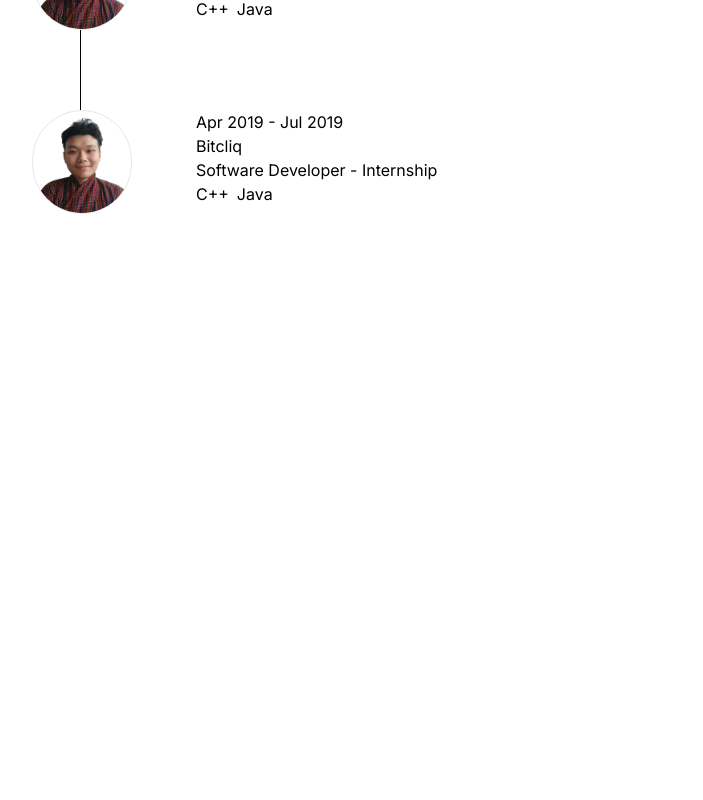
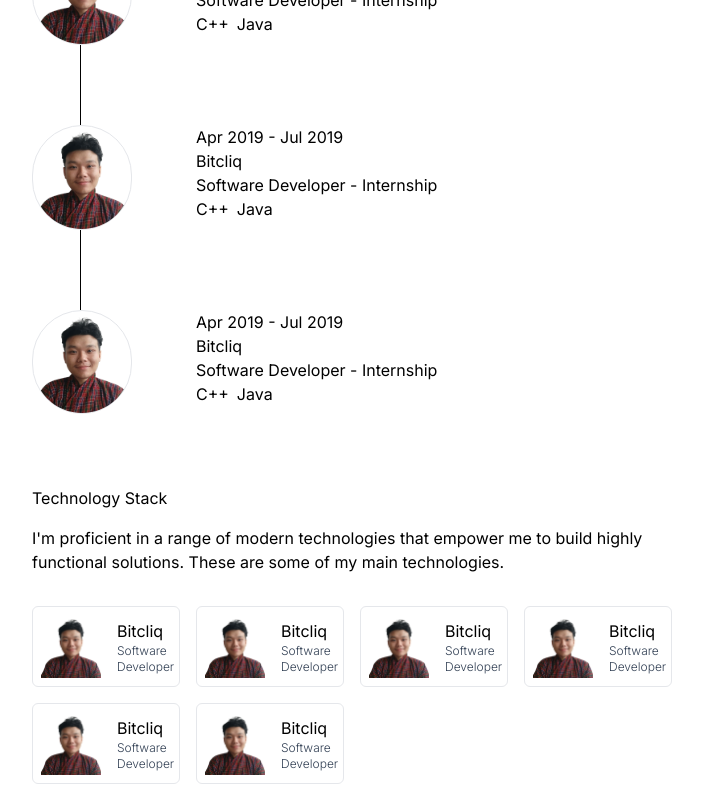
Before and after one commit to JigmeTenzinChogyel/portfolio, a Next.js app: page / in a window 1280 px wide. Shown: the part 996-1796 px from the top of the page, without its empty margins (288-991 px from the left). Before the commit the page ends 1226 px from the top, so only its background shows below. Built offline with nearby package versions, Linux system fonts and the light colour scheme.

Commit message:
feat: tech stack

```diff
--- a/src/app/page.tsx
+++ b/src/app/page.tsx
@@ -1,11 +1,15 @@
 import { Experience } from "@/components/experience";
 import { Landing } from "@/components/landing";
+import { Projects } from "@/components/projects";
+import { TechStack } from "@/components/techstack";
 
 export default function Page() {
   return (
     <>
       <Landing />
       <Experience />
+      <TechStack />
+      {/* <Projects /> */}
     </>
   );
 }
--- a/src/components/experience.tsx
+++ b/src/components/experience.tsx
@@ -42,7 +42,7 @@
   const workExp = Experiences.filter((exp) => exp.type === "work");
   const eduExp = Experiences.filter((exp) => exp.type === "education");
   return (
-    <section className="space-y-8 py-4">
+    <section className="space-y-8 mb-10 py-4">
       <h4>Experiences</h4>
       <div className="space-y-8">
         <div className="flex justify-between items-center">
--- a/src/components/landing.tsx
+++ b/src/components/landing.tsx
@@ -4,7 +4,7 @@
 
 export const Landing = () => {
   return (
-    <section className="w-full flex items-center justify-center h-3/4">
+    <section className="w-full flex items-center justify-center h-screen">
       <div className="space-y-6">
         <div className="flex items-center justify-center gap-4">
           <Image
@@ -16,7 +16,7 @@
           />
           <div>
             <h3>JIGME TENZIN CHOGYEL</h3>
-            <p>Based in Thimphu, Bhutan</p>
+            <p>Based In Bhutan</p>
           </div>
         </div>
         <div className="text-8xl font-bold space-y-4 tracking-wide">
--- a/src/components/projects.tsx
+++ b/src/components/projects.tsx
@@ -0,0 +1,7 @@
+export const Projects = () => {
+  return (
+    <section className="space-y-8 my-10 py-4">
+      <h4>Projects</h4>
+    </section>
+  );
+};
--- a/src/components/techstack.tsx
+++ b/src/components/techstack.tsx
@@ -0,0 +1,37 @@
+import { Technologies } from "@/data/technologies";
+import { TechType } from "@/type/types";
+import Image from "next/image";
+
+const TechCard = (props: TechType) => {
+  const { image, name, description } = props;
+  return (
+    <div className="flex items-center gap-4 border p-2 rounded-md">
+      <Image src={image} alt="profile" width={60} height={60} />
+      <div>
+        <p className="">{name}</p>
+        <p className="text-xs font-light text-slate-700">{description}</p>
+      </div>
+    </div>
+  );
+};
+
+export const TechStack = () => {
+  const desc = `
+  I'm proficient in a range of modern technologies that empower me to
+  build highly functional solutions. These are some of my main
+  technologies.
+  `;
+  return (
+    <section className="space-y-8 my-10 py-4">
+      <div className="space-y-4">
+        <h4>Technology Stack</h4>
+        <p>{desc}</p>
+      </div>
+      <div className="grid grid-cols-4 gap-4">
+        {Technologies.map((tech, index) => (
+          <TechCard key={index} {...tech} />
+        ))}
+      </div>
+    </section>
+  );
+};
--- /dev/null
+++ b/src/data/technologies.ts
@@ -0,0 +1,34 @@
+import { TechType } from "@/type/types";
+
+export const Technologies: TechType[] = [
+  {
+    image: "/profile-pic.png",
+    name: "Bitcliq",
+    description: "Software Developer",
+  },
+  {
+    image: "/profile-pic.png",
+    name: "Bitcliq",
+    description: "Software Developer",
+  },
+  {
+    image: "/profile-pic.png",
+    name: "Bitcliq",
+    description: "Software Developer",
+  },
+  {
+    image: "/profile-pic.png",
+    name: "Bitcliq",
+    description: "Software Developer",
+  },
+  {
+    image: "/profile-pic.png",
+    name: "Bitcliq",
+    description: "Software Developer",
+  },
+  {
+    image: "/profile-pic.png",
+    name: "Bitcliq",
+    description: "Software Developer",
+  },
+];
--- a/src/type/types.ts
+++ b/src/type/types.ts
@@ -5,3 +5,9 @@
   work?: string[];
   type?: "work" | "education";
 };
+
+export type TechType = {
+  image: string;
+  name: string;
+  description: string;
+};
```
